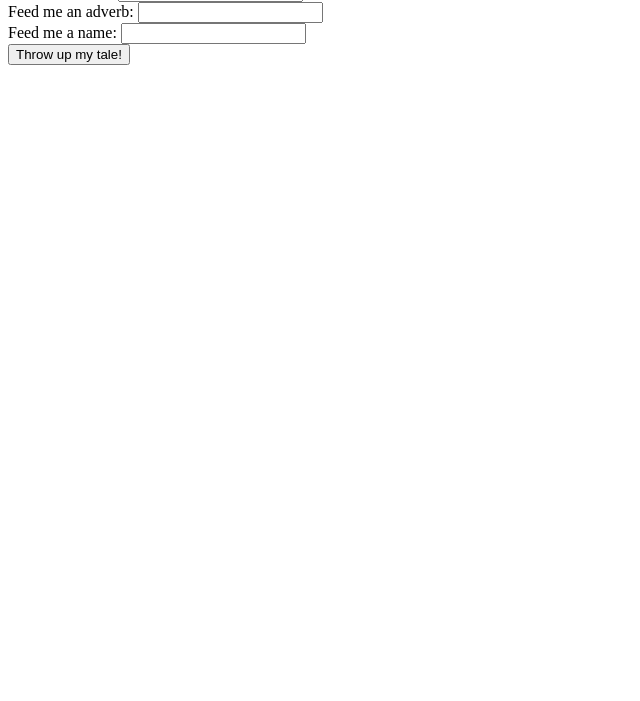
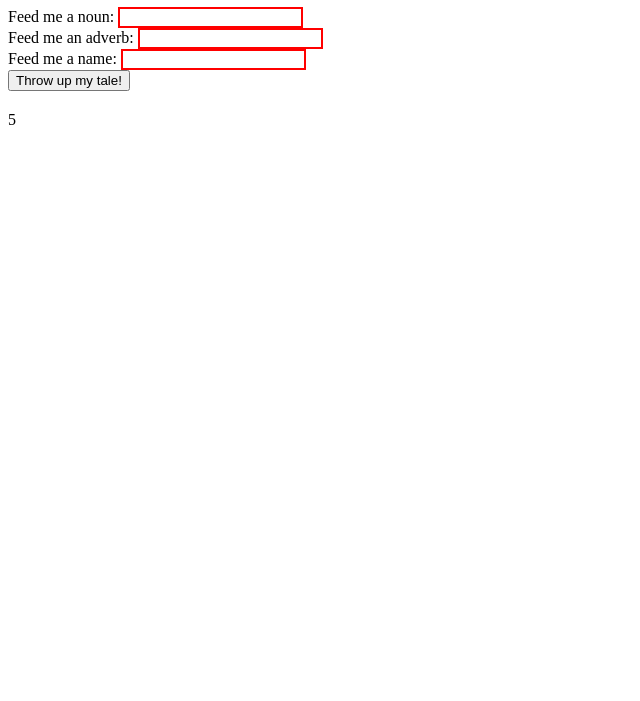
Before and after one commit to kleinlikecalvin/MadLib, a plain HTML site: page index.html in a window 1280 px wide. Shown: the part 99-800 px from the top of the page, without its empty margins (0-640 px from the left). Drawn offline with Linux system fonts and the light colour scheme.

Commit message:
Completed goal
With some help, I was able to understand/learn how to simply checkValidity and preventDefault on the form so that the story would remain filled out and visible to the user.

```diff
--- a/index.html
+++ b/index.html
@@ -6,7 +6,12 @@
     <meta http-equiv="X-UA-Compatible" content="IE=edge">
     <meta name="viewport" content="width=device-width, initial-scale=1.0">
     <title>MadLib</title>
-</head>
+    <style type="text/css">
+        input:invalid {
+            border: 2px solid red;
+        }
+    </style>
+</head>`
 
 <body>
     <!--This is my title div-->
@@ -17,18 +22,21 @@
     </div>
 
     <!--This form is where I begin asking for user input-->
-    <form>
+    <form name="user-input-form">
         <!--This is the noun user input-->
-        <label>Feed me a noun:</label> <input name="input" type="text" id="noun-input" required>
+        <label for="noun">Feed me a noun:</label>
+        <input name="noun" type="text" id="noun-input" required>
         <br>
         <!--This is the adverb user input-->
-        <label>Feed me an adverb:</label> <input name="input" type="text" id="adverb-input" required>
+        <label for="adverb-input">Feed me an adverb:</label>
+        <input name="adverb-input" type="text" id="adverb-input" required>
         <br>
         <!--This is the name user input-->
-        Feed me a name: <input name="input" type="text" id="name-input" required>
+        <label for="name-input">Feed me a name:</label>
+        <input name="name-input" type="text" id="name-input" required>
         <br>
         <!--This is where the user can click a button to generate a tale-->
-        <button id="story-maker-button" onsubmit="return testUserInput()">
+        <button id="story-maker-button">
             Throw up my tale!
         </button>
     </form>
@@ -42,8 +50,17 @@
         <p id="user-story-contents"></p>
     </div>
 
+
     <!--JS begins-->
     <script src="main.js"></script>
+
+    <span id="counter">0</span>
+    <script>
+        let i = 1
+        setInterval(() => {
+            document.getElementById('counter').innerText = i++
+        }, 1000);
+    </script>
 </body>
 
 </html>
--- a/main.js
+++ b/main.js
@@ -2,14 +2,14 @@
 var makeStoryButton = document.getElementById('story-maker-button');
 makeStoryButton.addEventListener('click', testUserInput);
 
+const form = document.forms["user-input-form"];
+form.addEventListener('submit', event => event.preventDefault());
+
 //Get the user input value so I can test that it's been entered and so I can use it in the story.
 function testUserInput() {
-    var userInput = document.getElementsByName("input");
-    do {
-        alert("You missed a spot.");
+    if (form.checkValidity()) {
+        makeStoryFunction();
     }
-    while (userInput.value == null)
-    makeStoryFunction();
 }
 
 
@@ -17,6 +17,7 @@ function testUserInput() {
 var nounInputValue = document.getElementById('noun-input');
 var adverbInputValue = document.getElementById('adverb-input');
 var nameInputValue = document.getElementById('name-input');
+
 function makeStoryFunction() {
     var storyTitle = document.getElementById('user-story-title');
     var storyContents = document.getElementById('user-story-contents');
```
